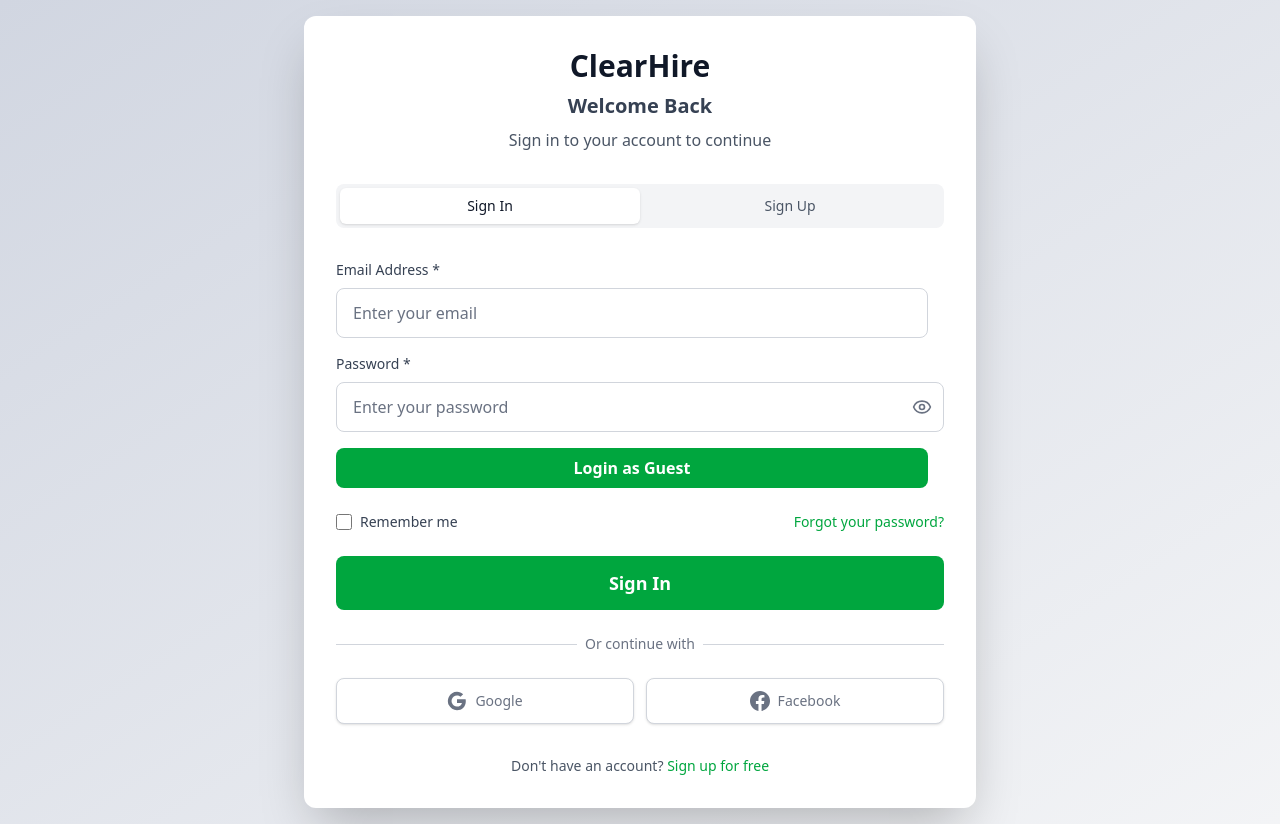
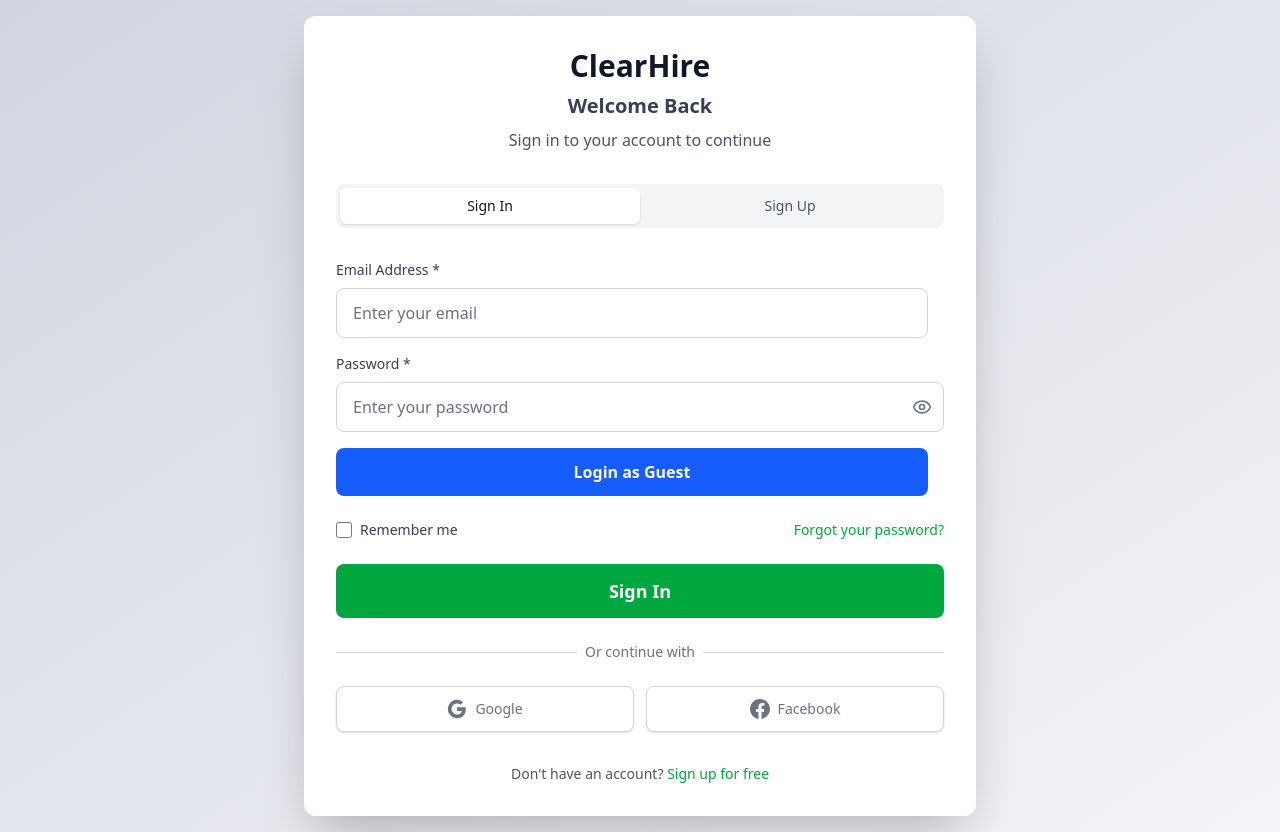
Before and after one commit to nishansingh13/ClearHire, a React (Vite) app in the folder frontend/: page /login in a window 1280 px wide. Built offline with nearby package versions, Linux system fonts and the light colour scheme.

Commit message:
change color to blue of guest login button

```diff
--- a/frontend/src/components/auth/Login.tsx
+++ b/frontend/src/components/auth/Login.tsx
@@ -384,7 +384,7 @@ function Login() {
                 />
               </div>
             )}
-            <button type="button" onClick={()=>handleGuest()} className='bg-green-600 text-white py-2 px-4 rounded-lg cursor-pointer font-bold'>Login as Guest</button>
+            <button type="button" onClick={()=>handleGuest()} className='bg-blue-600 text-white py-3 px-4 rounded-lg cursor-pointer font-bold'>Login as Guest</button>
           </div>
 
           {/* Remember Me & Forgot Password (Only for Login) */}
```
